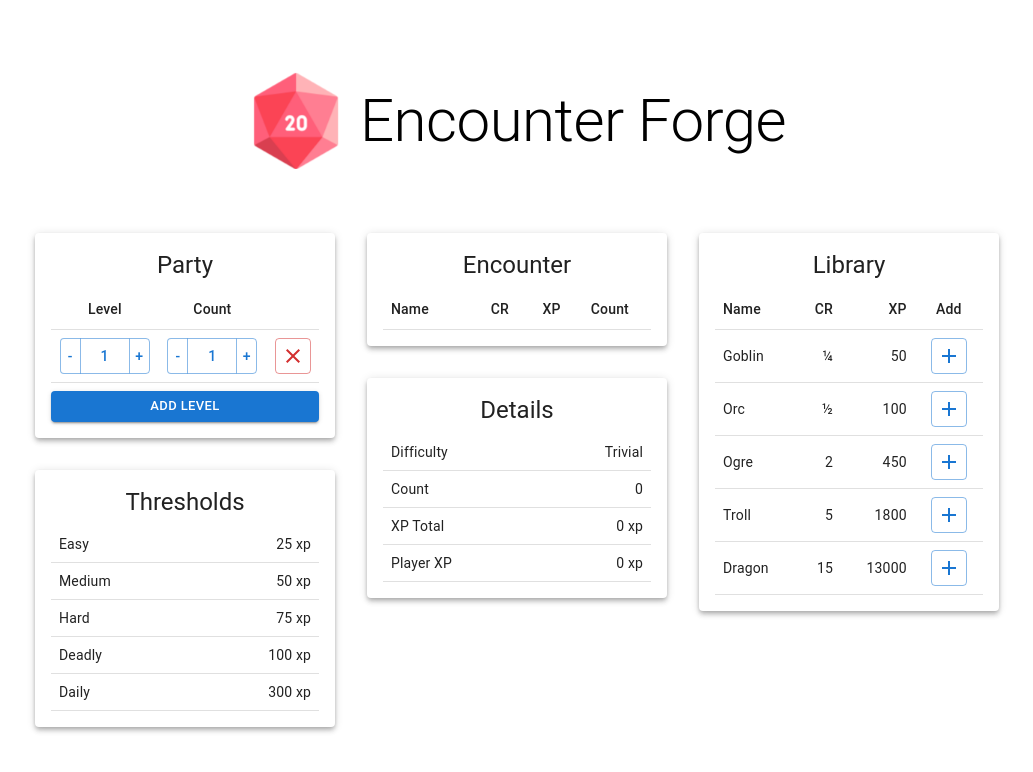
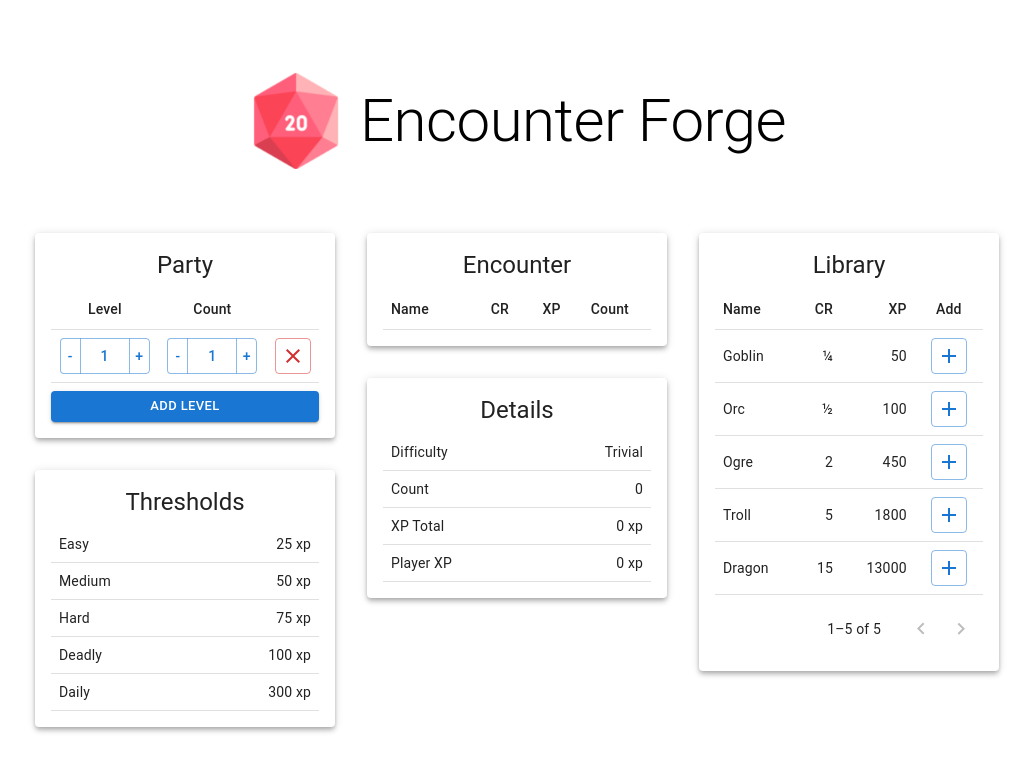
Before and after one commit to eth0net/encounter-forge, a React (Vite) app: page / in a window 1280 px wide. Shown: the top 772 px of the page, without its empty margins (123-1156 px from the left). Built offline with nearby package versions, Linux system fonts and the light colour scheme.

Commit message:
paginate library

```diff
--- a/src/components/Library.tsx
+++ b/src/components/Library.tsx
@@ -1,19 +1,36 @@
+import { Table, TableContainer, TablePagination } from '@mui/material';
+import { useMemo, useState } from "react";
 import Encounter from "../models/Encounter";
 import MonsterData from "../models/MonsterData";
 import LibraryBody from './LibraryBody';
-import { Table, TableContainer } from '@mui/material';
+import LibraryHead from './LibraryHead';
 import Section from './Section';
-import LibraryHead from './LibraryHead';
 
-export function Library(props: LibraryProps) {
+export function Library({ monsterData, ...props }: LibraryProps) {
+  const [page, setPage] = useState(0);
+  const rowsPerPage = 10;
+
+  const visibleData = useMemo(() => monsterData.slice(
+    page * rowsPerPage,
+    page * rowsPerPage + rowsPerPage
+  ), [monsterData, page, rowsPerPage]);
+
   return (
     <Section title='Library'>
       <TableContainer>
         <Table>
           <LibraryHead />
-          <LibraryBody {...props} />
+          <LibraryBody monsterData={visibleData} {...props} />
         </Table>
       </TableContainer>
+      <TablePagination
+        component='div'
+        count={monsterData.length}
+        rowsPerPage={rowsPerPage}
+        rowsPerPageOptions={[rowsPerPage]}
+        page={page}
+        onPageChange={(_, page) => setPage(page)}
+      />
     </Section>
   );
 }
--- a/src/components/Section.tsx
+++ b/src/components/Section.tsx
@@ -2,10 +2,10 @@ import Paper from '@mui/material/Paper';
 import Stack from '@mui/material/Stack';
 import Typography from '@mui/material/Typography';
 
-export function Section({ title, children }: SectionProps) {
+export function Section({ title, children, paperProps, stackProps }: SectionProps) {
   return (
-    <Paper elevation={4}>
-      <Stack spacing={1} p={2}>
+    <Paper elevation={4} {...paperProps}>
+      <Stack spacing={1} p={2} {...stackProps}>
         <Typography variant='h5'>{title}</Typography>
         {children}
       </Stack>
@@ -16,6 +16,8 @@ export function Section({ title, children }: SectionProps) {
 export interface SectionProps {
   title: string;
   children: React.ReactNode;
+  paperProps?: React.ComponentProps<typeof Paper>;
+  stackProps?: React.ComponentProps<typeof Stack>;
 }
 
 export default Section;
```
